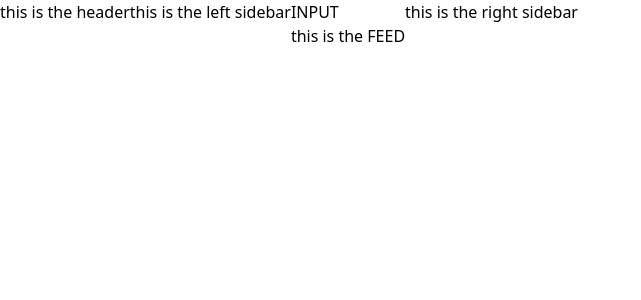
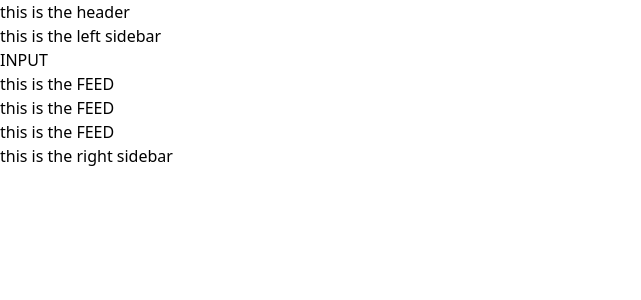
Before and after one commit to ivanveselinov/Uniquee, a React (Create React App) app: page / in a window 1280 px wide. Shown: the top 300 px of the page, without its empty margins (0-641 px from the left). Built offline with nearby package versions, Linux system fonts and the light colour scheme.

Commit message:
pull request

```diff
--- a/src/App.js
+++ b/src/App.js
@@ -5,9 +5,11 @@ import SidebarRight from "./components/sidebarRight/SidebarRight";
 
 function App() {
   return (
-    <div className="flex">
-      <Header />
-      <div className="flex ">
+    <div>
+      <div>
+        <Header />
+      </div>
+      <div>
         <SidebarLeft />
         <Feedbar />
         <SidebarRight />
--- a/src/components/feedbar/Feeds.js
+++ b/src/components/feedbar/Feeds.js
@@ -5,6 +5,8 @@ function Feeds() {
   return (
     <div>
       <Feed />
+      <Feed />
+      <Feed />
     </div>
   );
 }
```
